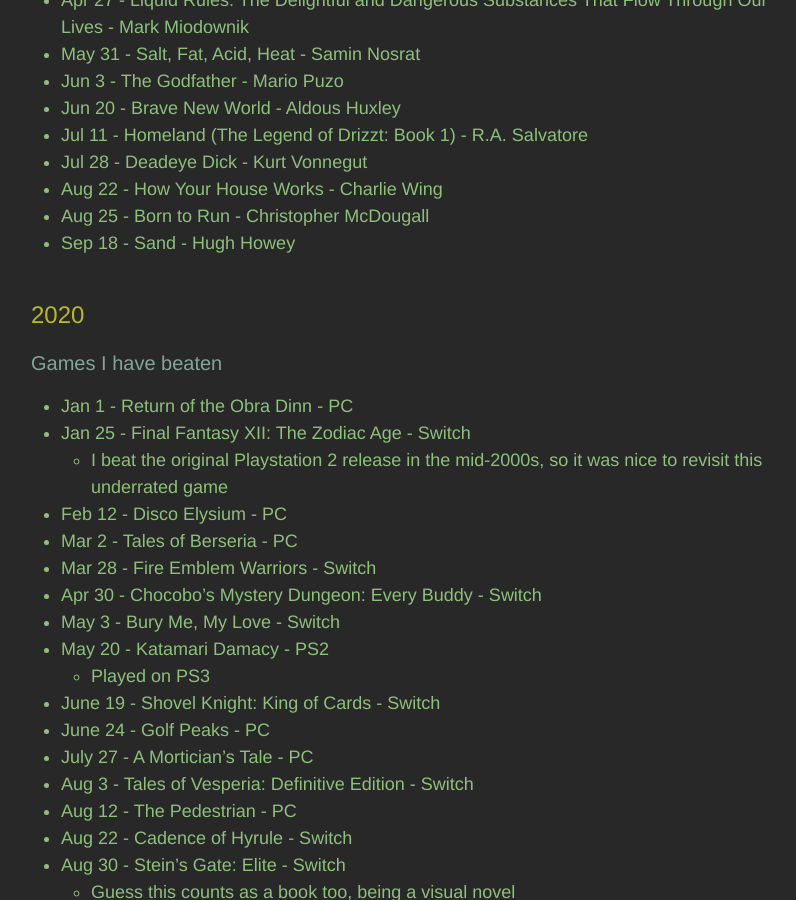
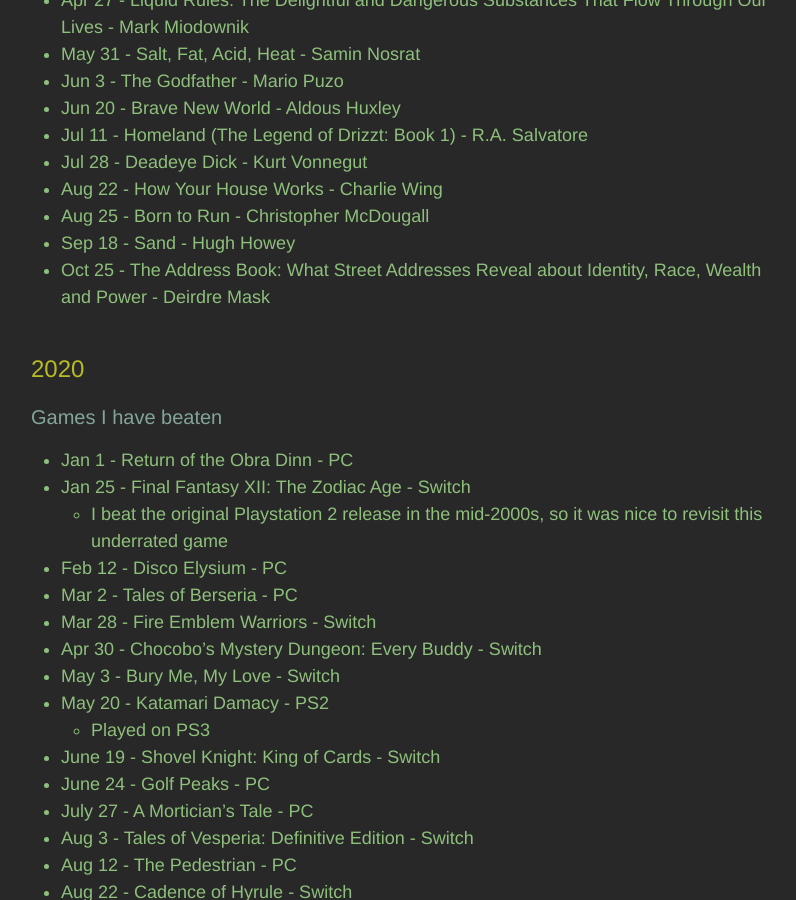
Before and after one commit to adkinsrs/sadkins_site, a Jekyll site: the page built from misc.md, in a window 1280 px wide and 900 px high, scrolled down 1442 px. Shown: the whole window, without its empty margins (239-1035 px from the left). Built offline with Jekyll 4.4.1, drawn with Linux system fonts in a browser that asks for light colours.

Commit message:
read a book

```diff
--- a/misc.md
+++ b/misc.md
@@ -60,6 +60,7 @@
 * Aug 22 - How Your House Works - Charlie Wing
 * Aug 25 - Born to Run - Christopher McDougall
 * Sep 18 - Sand - Hugh Howey
+* Oct 25 - The Address Book: What Street Addresses Reveal about Identity, Race, Wealth and Power - Deirdre Mask
 
 ## 2020
 
```
